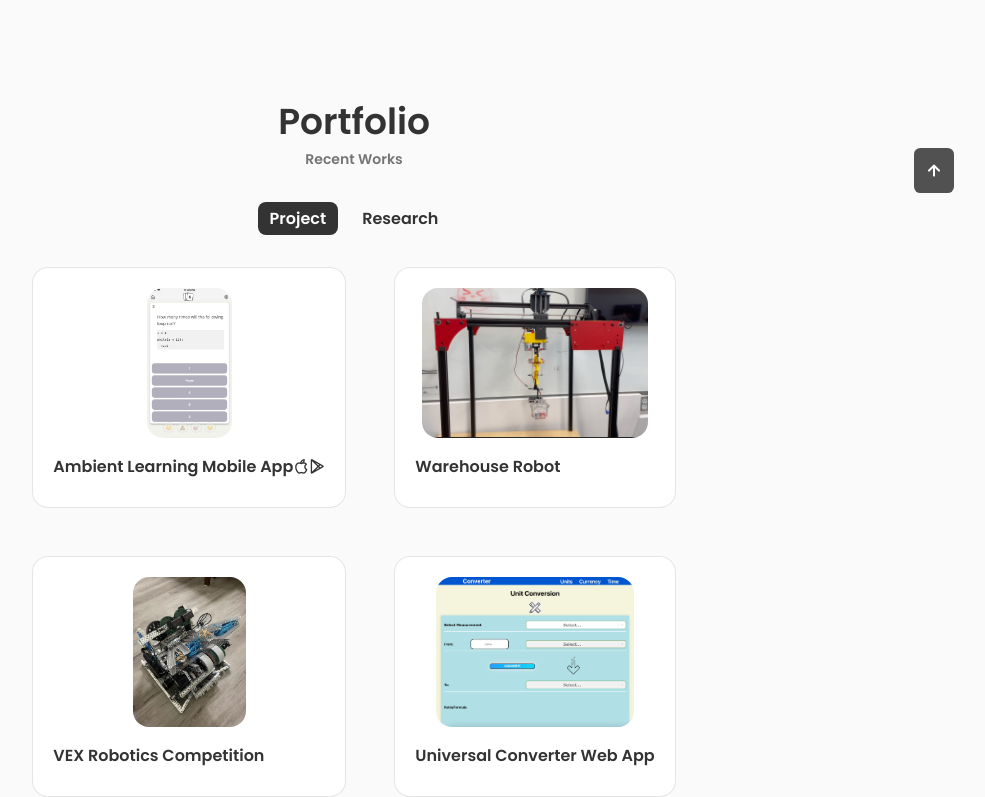
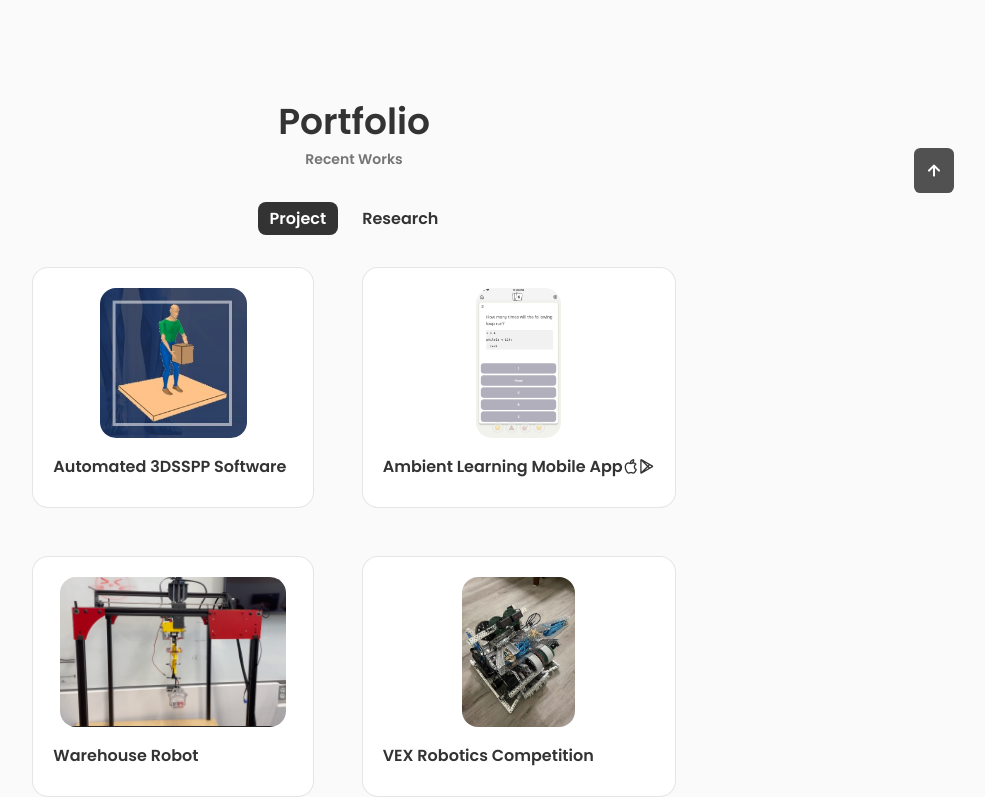
Before and after one commit to haytham918/portfolio, a React (Create React App) app: page / in a window 1280 px wide. Shown: the part 767-1564 px from the top of the page, without its empty margins (286-1271 px from the left). Built offline with nearby package versions, Linux system fonts and the light colour scheme.

Commit message:
Fix bug with email.js Add 3DSSPP and LRE to portfolio(no description yet)

```diff
--- a/src/components/WorkData.jsx
+++ b/src/components/WorkData.jsx
@@ -4,7 +4,21 @@ import roboticspic from "../assets/roboticsCover.jpeg";
 import gantrypic from "../assets/gantryRobot.png";
 import symbioticlabpic from "../assets/symbioticlabicon.png";
 import apppic from "../assets/appCover.png";
+import thdssppcover from "../assets/3DSSPP-Cover.jpg";
+
 export const projectsData = [
+  {
+    id: 8,
+    image: thdssppcover,
+    title: "Automated 3DSSPP Software",
+    category: "Project",
+  },
+  {
+    id: 7,
+    image: null,
+    title: "Low-Rank Expectile Factor Analysis for Heart Rate Analysis",
+    category: "Research",
+  },
   {
     id: 6,
     image: apppic,
@@ -14,7 +28,7 @@ export const projectsData = [
   {
     id: 5,
     image: symbioticlabpic,
-    title: "QoS Memory System(Working on)",
+    title: "QoS Memory System",
     category: "Research",
   },
   {
--- a/src/components/WorksItems.jsx
+++ b/src/components/WorksItems.jsx
@@ -21,14 +21,21 @@ export const WorksItems = ({ item }) => {
     setComponent(false);
   };
   let component;
+  let descriptText;
   if (item.id === 1) {
     component = <Capstone closeComponent={closeComponent} />;
+    descriptText = <h4 className="check-out">Learn More</h4>;
   } else if (item.id === 2) {
     component = <Vex closeComponent={closeComponent} />;
+    descriptText = <h4 className="check-out">Learn More</h4>;
   } else if (item.id === 4) {
     component = <Warehouse closeComponent={closeComponent} />;
+    descriptText = <h4 className="check-out">Learn More</h4>;
   } else if (item.id === 6) {
     component = <Ambient closeComponent={closeComponent} />;
+    descriptText = <h4 className="check-out">Learn More</h4>;
+  } else {
+    descriptText = <h4 className="check-out">Description Soon :&#41;</h4>;
   }
   return (
     <>
@@ -39,8 +46,12 @@ export const WorksItems = ({ item }) => {
         onClick={openComponent}
       >
         <img src={item.image} alt="" className="work__img" />
-        <h3 className="work__title">{item.title}{item.id === 6?  <i className="uil uil-apple-alt" /> : null}{item.id === 6? <i className="uil uil-google-play" /> : null}</h3>
-        <h4 className="check-out">Learn More</h4>
+        <h3 className="work__title">
+          {item.title}
+          {item.id === 6 ? <i className="uil uil-apple-alt" /> : null}
+          {item.id === 6 ? <i className="uil uil-google-play" /> : null}
+        </h3>
+        {descriptText}
       </a>
       {showComponent ? component : null}
     </>
```
Also changed, not shown: src/assets/3DSSPP-Cover.jpg (added).
